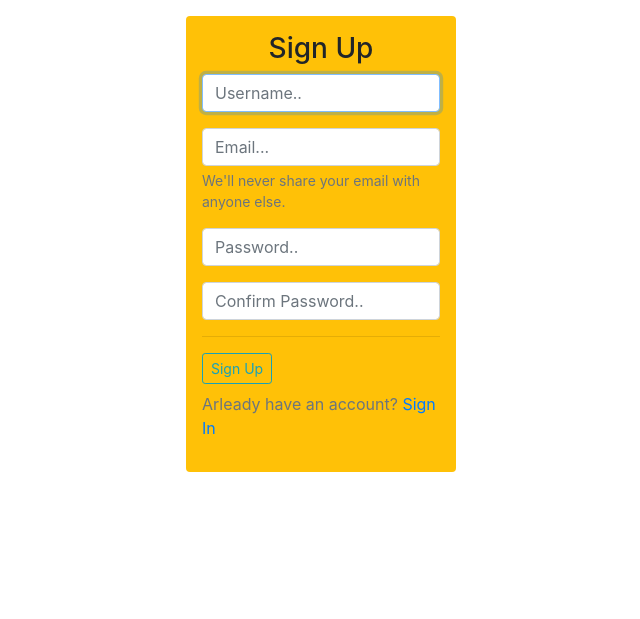
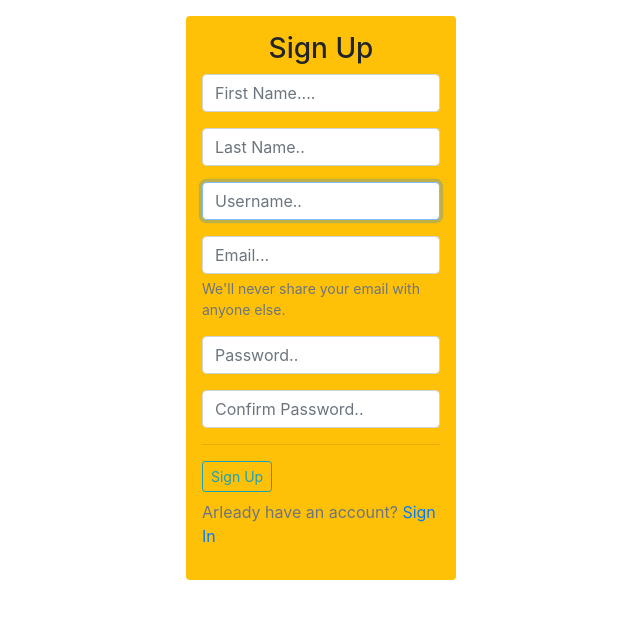
Before and after one commit to Willbeckh/ubuntu, a Django app: page /register/ in a window 1280 px wide. Shown: the part 56-675 px from the top of the page, without its empty margins (319-959 px from the left). Run offline with Django 4.2, Linux system fonts and the light colour scheme; some libraries are stand-ins or nearby versions.

Commit message:
st: update user register form template

```diff
--- a/watch_app/templates/watch/register.html
+++ b/watch_app/templates/watch/register.html
@@ -9,6 +9,8 @@
       {% csrf_token %}
       <!-- form fields -->
       <h3 class="text-center">Sign Up</h3>
+      <div class="form-group">{{ form.first_name }}</div>
+      <div class="form-group">{{ form.last_name }}</div>
       <div class="form-group">{{ form.username }}</div>
 
       <div class="form-group">
```
